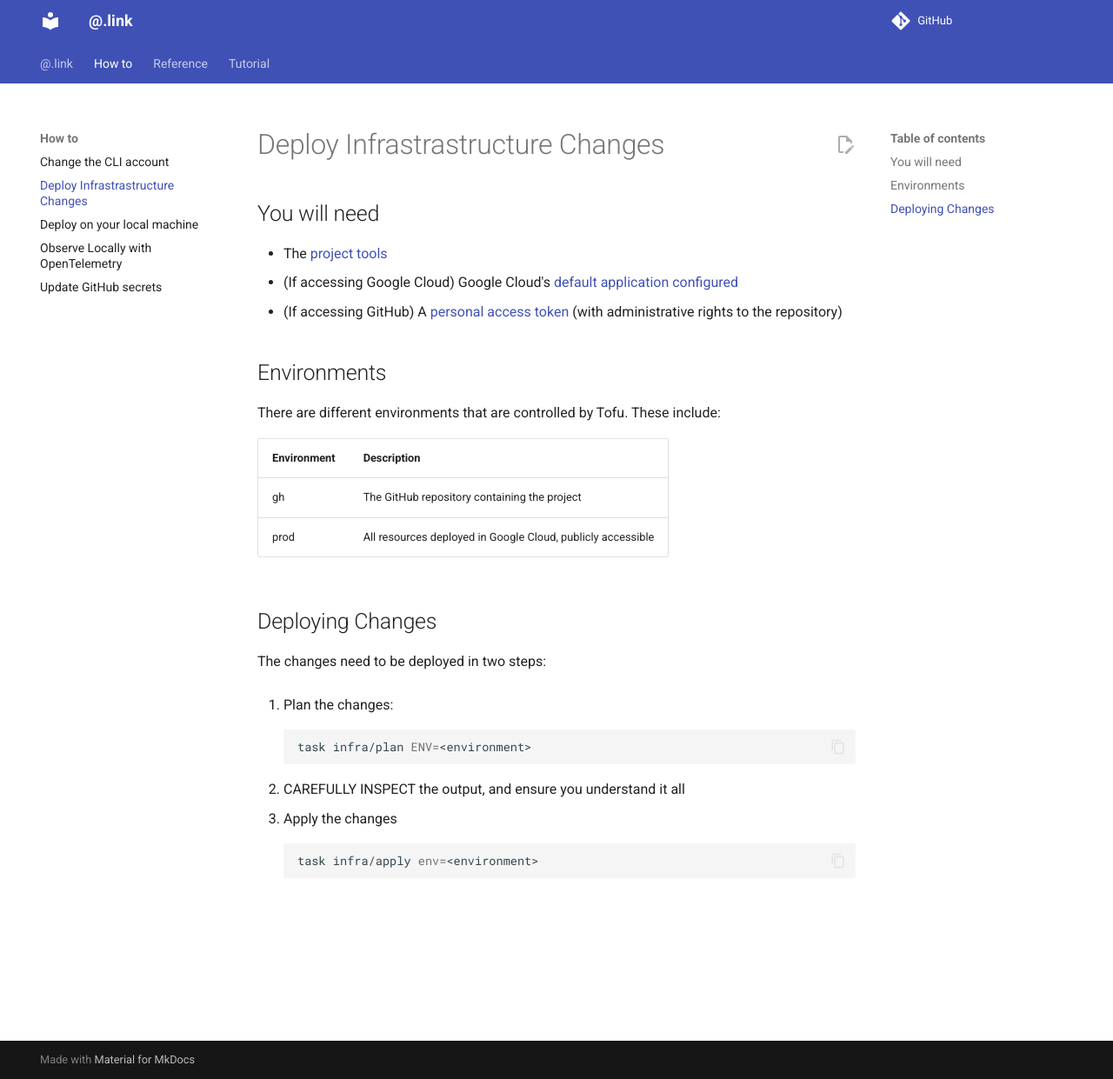
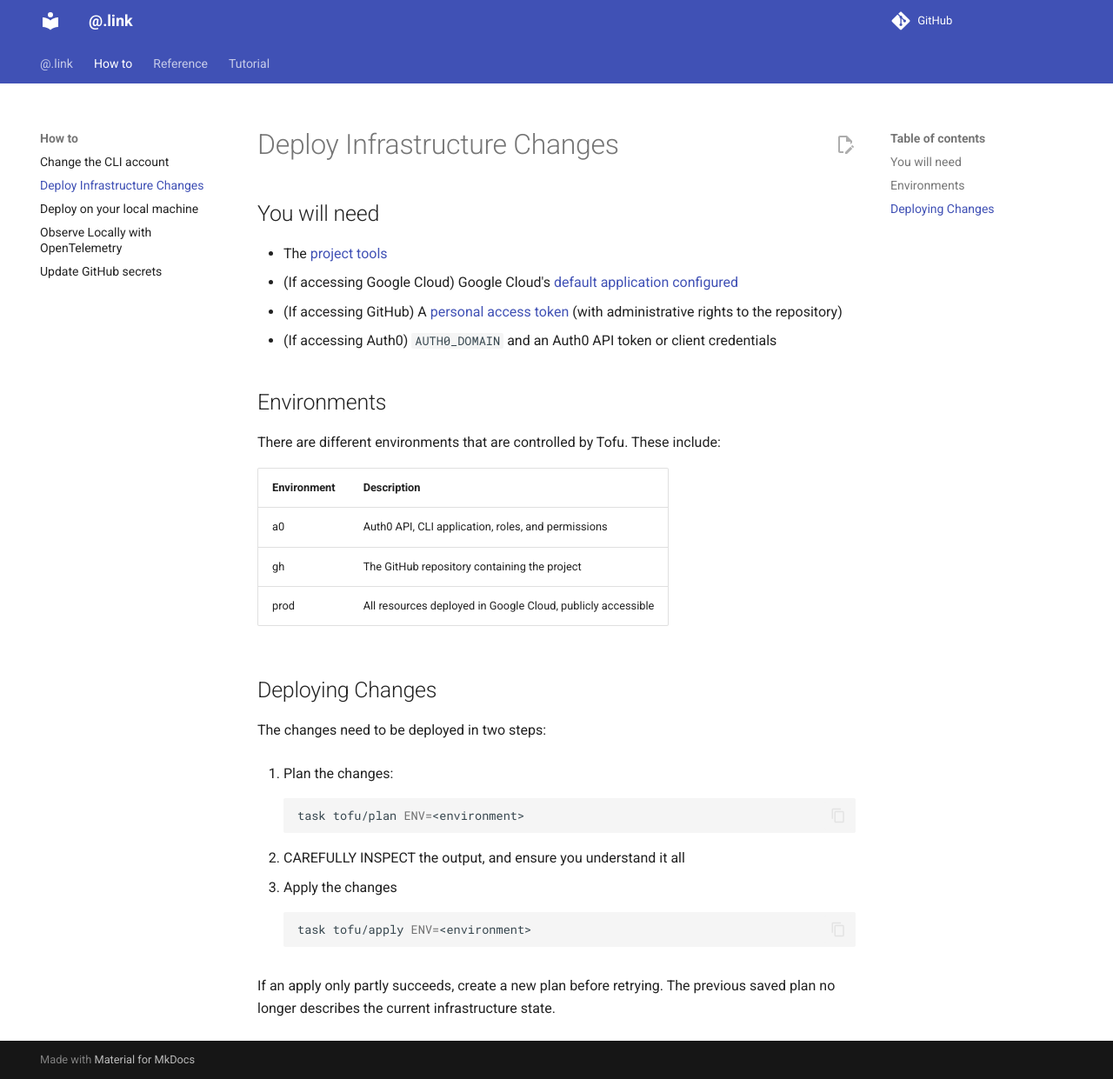
Before and after one commit to andrewhowdencom/x40.link, an MkDocs documentation site: the page built from docs/content/how-to/deploy-infrastructure-changes.md, in a window 1280 px wide and 1241 px high. Shown: the whole window at 87% size. Built offline with MkDocs 1.6.1 and Material for MkDocs 9.7.7, drawn with Linux system fonts in a browser that asks for light colours; comment, search, counter and statistics services are not loaded.

````diff
--- a/docs/content/how-to/deploy-infrastructure-changes.md
+++ b/docs/content/how-to/deploy-infrastructure-changes.md
@@ -1,4 +1,4 @@
-# Deploy Infrastrastructure Changes
+# Deploy Infrastructure Changes
 
 ## You will need
 
@@ -6,6 +6,7 @@
 * (If accessing Google Cloud) Google Cloud's [default application configured](https://registry.terraform.io/providers/hashicorp/google/latest/docs/guides/provider_reference#running-terraform-on-your-workstation)
 * (If accessing GitHub) A [personal access token](https://docs.github.com/en/authentication/keeping-your-account-and-data-secure/managing-your-personal-access-tokens)
   (with administrative rights to the repository)
+* (If accessing Auth0) `AUTH0_DOMAIN` and an Auth0 API token or client credentials
 
 ## Environments
 
@@ -13,6 +14,7 @@ There are different environments that are controlled by Tofu. These include:
 
 | Environment | Description                                                 |
 |:------------|:------------------------------------------------------------|
+| a0          | Auth0 API, CLI application, roles, and permissions          |
 | gh          | The GitHub repository containing the project                |
 | prod        | All resources deployed in Google Cloud, publicly accessible |
 
@@ -23,12 +25,15 @@ The changes need to be deployed in two steps:
 1. Plan the changes:
 
     ```bash
-    task infra/plan ENV=<environment>
+    task tofu/plan ENV=<environment>
     ```
 
 2. CAREFULLY INSPECT the output, and ensure you understand it all
 3. Apply the changes
 
     ```bash
-    task infra/apply env=<environment>
+    task tofu/apply ENV=<environment>
     ```
+
+If an apply only partly succeeds, create a new plan before retrying. The
+previous saved plan no longer describes the current infrastructure state.
````
Also changed, not shown: 2 other files.
